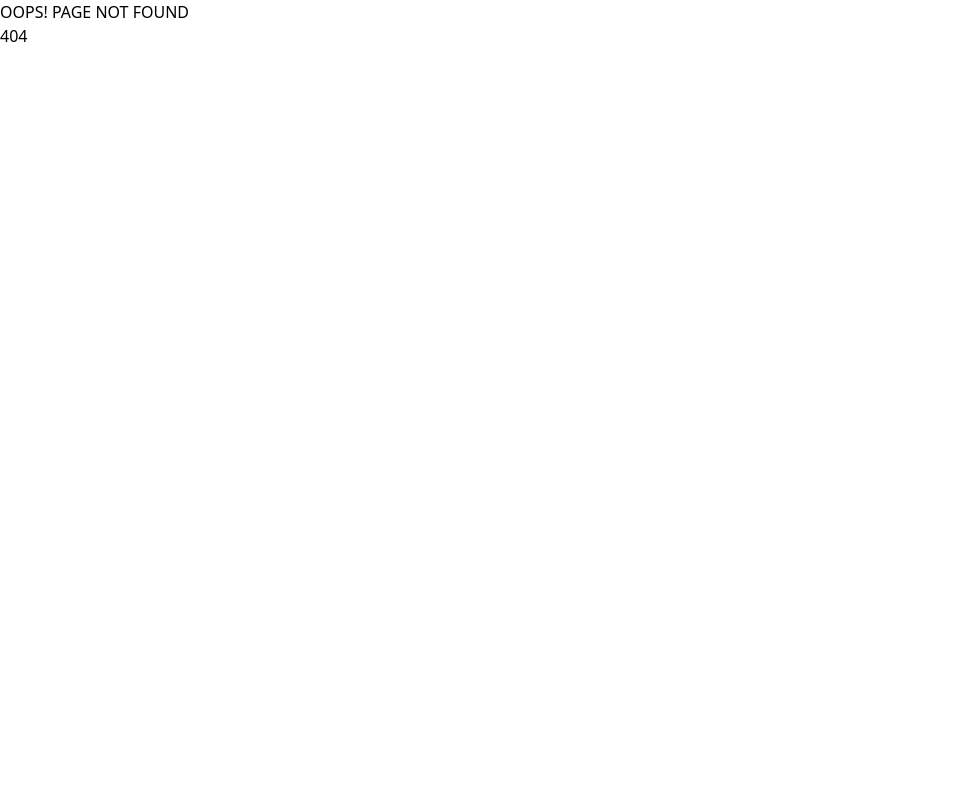
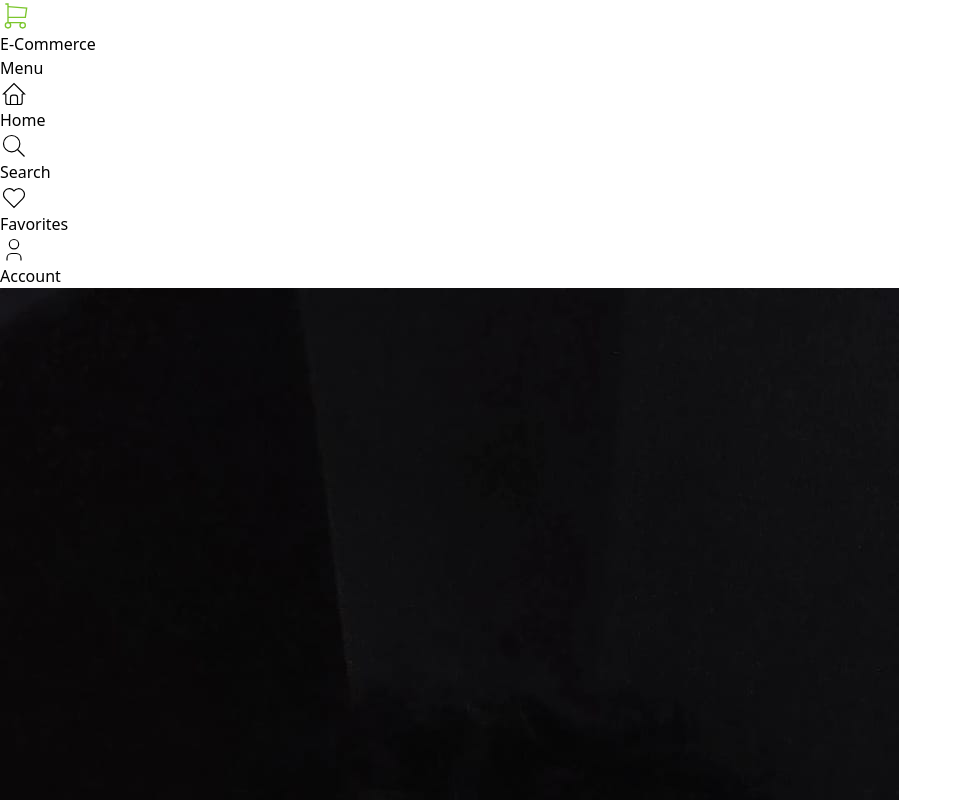
Before and after one commit to InakiCarcereny/e-commerce-app, a React (Vite) app: page /account in a window 1280 px wide. Before the commit this address had no page. Shown: the top 800 px of the page, without its empty margins (0-962 px from the left). Built offline with nearby package versions, Linux system fonts and the light colour scheme.

Commit message:
routes and dark mode

```diff
--- a/index.html
+++ b/index.html
@@ -6,7 +6,7 @@
     <meta name="viewport" content="width=device-width, initial-scale=1.0" />
     <title>Vite + React</title>
   </head>
-  <body class="bg-[#e2e0e0]">
+  <body class="bg-[#e2e0e0] dark:bg-[#302e2e]">
     <div id="root"></div>
     <script type="module" src="/src/main.jsx"></script>
   </body>
--- a/src/main.jsx
+++ b/src/main.jsx
@@ -7,18 +7,30 @@ import { createBrowserRouter, RouterProvider } from 'react-router-dom'
 import { Home } from '../src/routes/Home'
 import { Favorites } from './routes/Favorites'
 import { ErrorPage } from './routes/ErrorPage'
+import { Account } from './routes/Account'
+import { Layout } from './routes/Layout'
 
 
 
 const router = createBrowserRouter([
   {
     path: '/',
-    element: <Home />,
-    errorElement: <ErrorPage />
-  },
-  {
-    path: '/favorites',
-    element: <Favorites />
+    element: <Layout />,
+    errorElement: <ErrorPage />,
+    children: [
+      {
+        path: '/',
+        element: <Home />
+      },
+      {
+        path: '/favorites',
+        element: <Favorites />
+      },
+      {
+        path: '/account',
+        element: <Account />
+      }
+    ]
   }
 ])
 
--- /dev/null
+++ b/src/routes/Account.jsx
@@ -0,0 +1,6 @@
+export function Account () {
+
+  return (
+    <h1>Account</h1>
+  )
+}
--- a/src/routes/ErrorPage.jsx
+++ b/src/routes/ErrorPage.jsx
@@ -1,7 +1,7 @@
 export function ErrorPage() {
 
   return (
-    <div className="flex flex-col items-center justify-center h-screen bg-[#252525]">
+    <div className="flex flex-col items-center justify-center h-screen bg-white">
       <p className="text-sm font-medium text-lime-500">OOPS! PAGE NOT FOUND</p>
       <h1 className="text-8xl font-bold">404</h1>
     </div>
```
